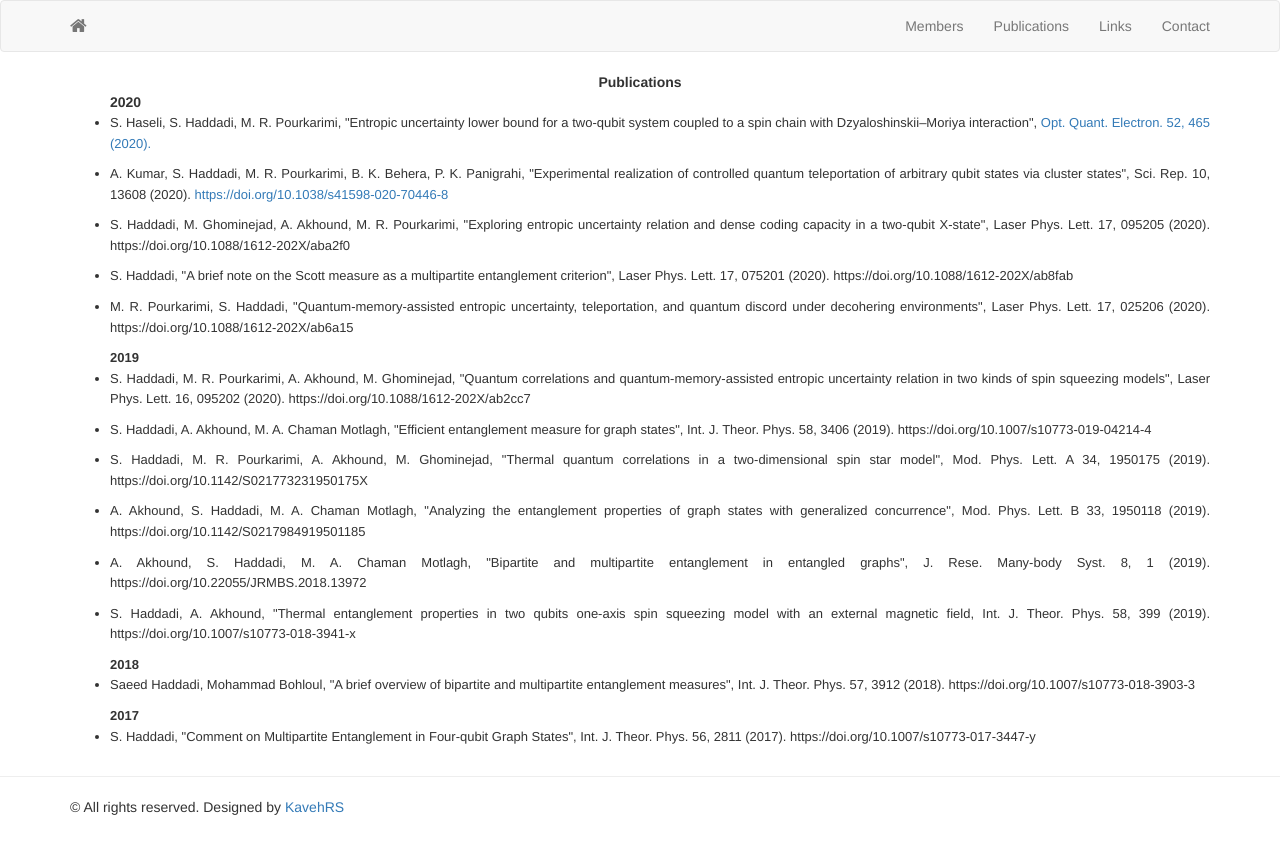
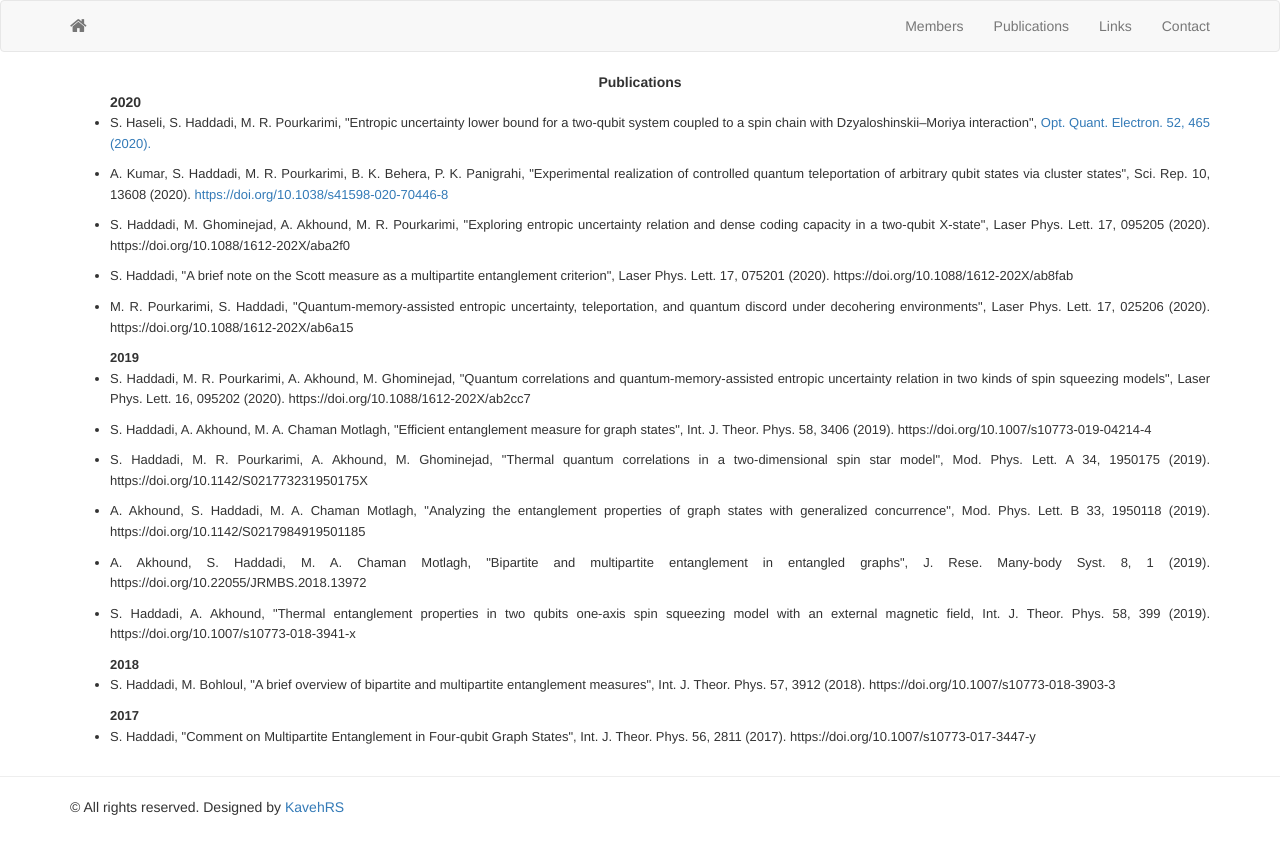
Before and after one commit to ssqig/ssqig.github.io, a Jekyll site: the page built from pulications.md, in a window 1280 px wide. Shown: the top 854 px of the page. Built offline with Jekyll 4.4.1, drawn with Linux system fonts in a browser that asks for light colours; nearby versions of some CDN libraries.

Commit message:
Update pulications.md

```diff
--- a/pulications.md
+++ b/pulications.md
@@ -61,7 +61,7 @@ permalink: /publications/
 
 							                                <li>
                                     <p class="paragraph_style_4" align="justify">
-                                        <font size="2">Saeed Haddadi, Mohammad Bohloul, "A brief overview of bipartite and multipartite entanglement measures", Int. J. Theor. Phys. 57, 3912 (2018). https://doi.org/10.1007/s10773-018-3903-3</font></p></li>
+                                        <font size="2">S. Haddadi, M. Bohloul, "A brief overview of bipartite and multipartite entanglement measures", Int. J. Theor. Phys. 57, 3912 (2018). https://doi.org/10.1007/s10773-018-3903-3</font></p></li>
 
 
 
```
